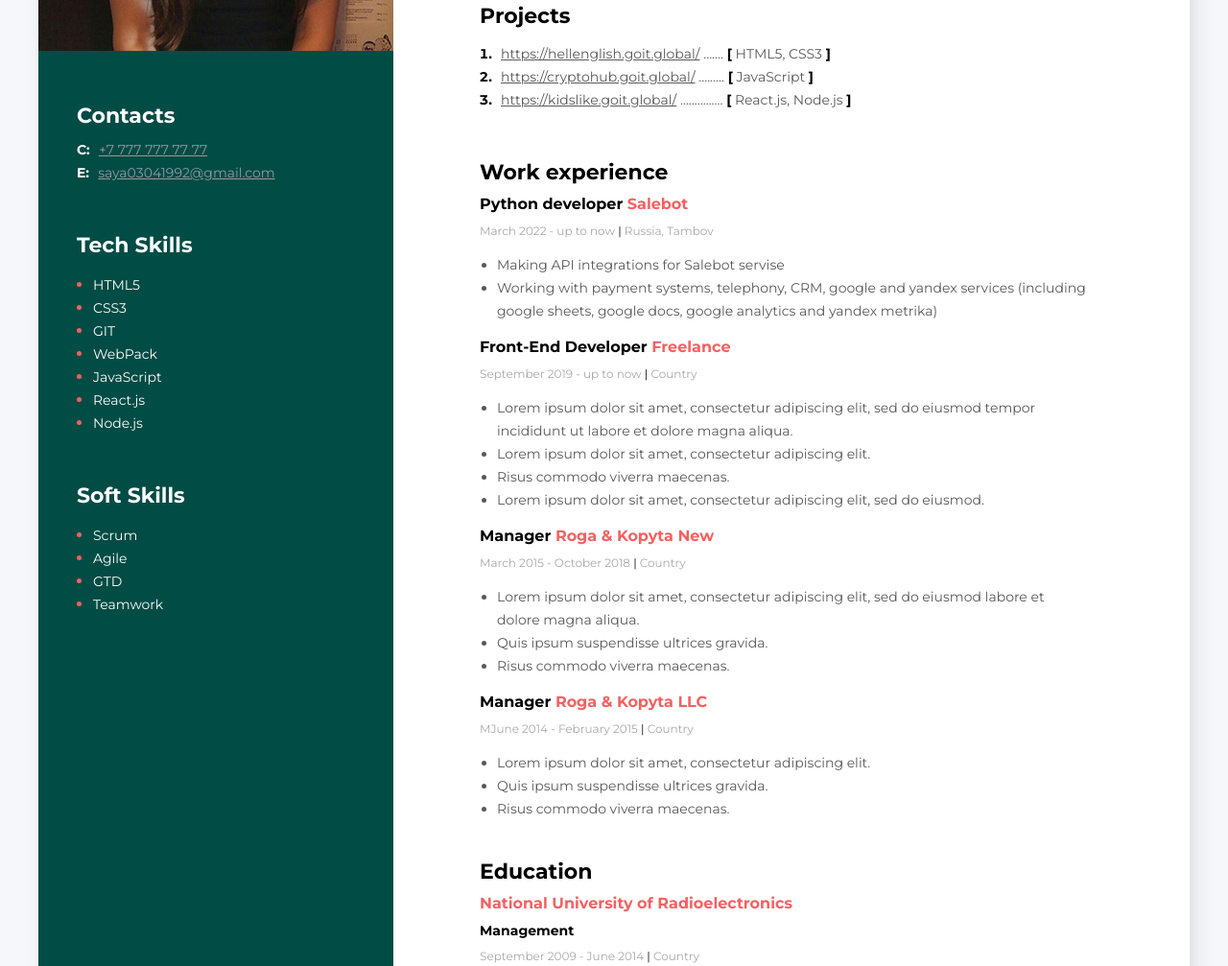
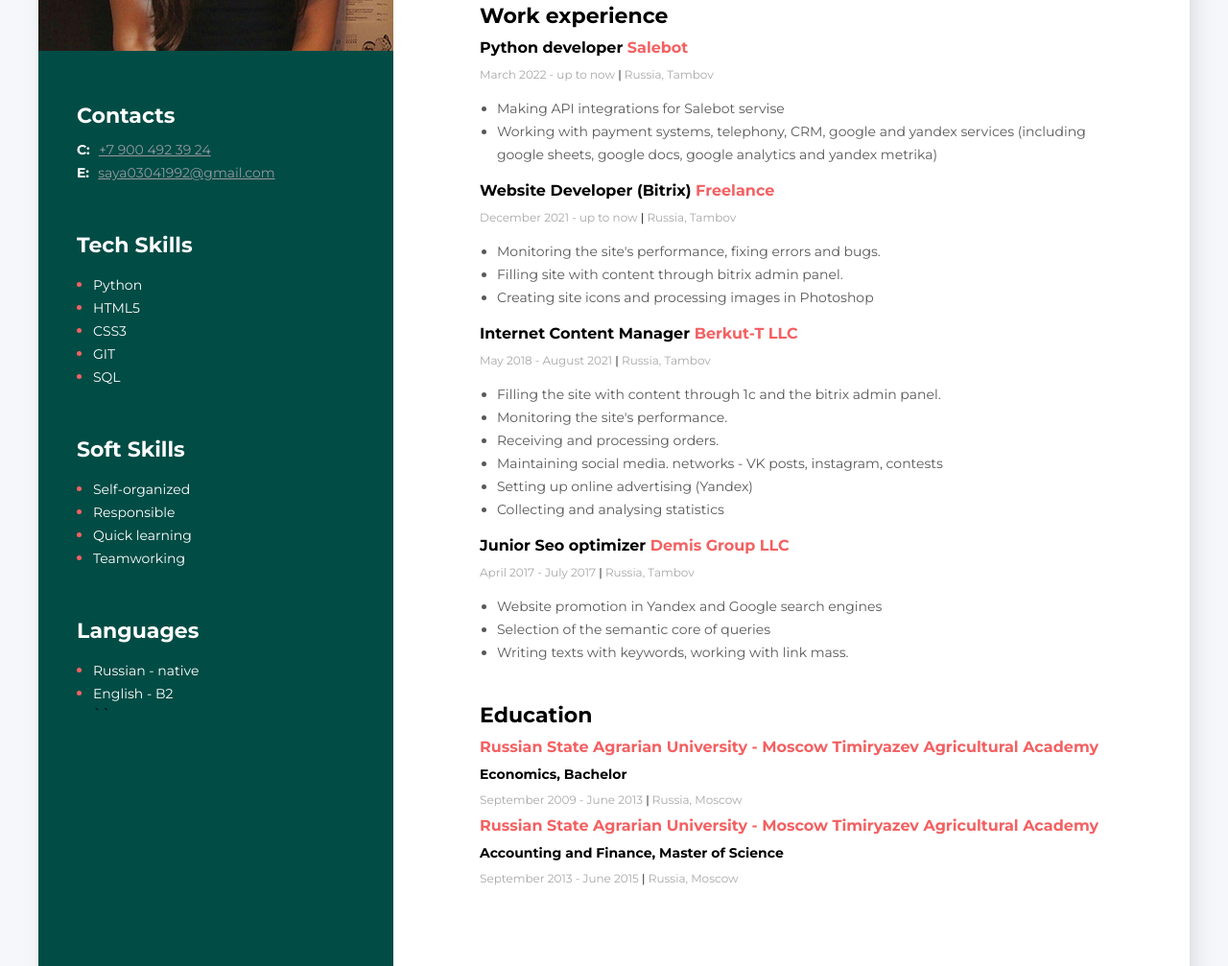
Before and after one commit to HaoGoldsmith/my-resume, a plain HTML site: page index.html in a window 1280 px wide. Shown: the part 436-1443 px from the top of the page at 96% size. Drawn offline with Linux system fonts and the light colour scheme.

Commit message:
Update index.html

```diff
--- a/index.html
+++ b/index.html
@@ -21,11 +21,11 @@
             <h2 class="about_me_profession">Junior Python Developer</h2>
             <h1 class="about_me_name">Ekaterina Nikishina</h1>
 
-            <p class="my_description">Lorem ipsum dolor sit amet, consectetur adipiscing elit, sed do eiusmod tempor incididunt ut labore et dolore magna aliqua. Quis ipsum suspendisse ultrices gravida. Risus commodo viverra maecenas accumsan lacus vel facilisis. </p>
+            <p class="my_description">I am looking for a new job in order to acquire new skills and self-development, preferably related to programming in Python. I want to learn to program at an acceptable level under the guidance of experienced professionals. </p>
             </div>
 
             <!--my projects section-->
-            <div class="my_projects_section" >
+        <!--    <div class="my_projects_section" >
             <h3 class="main_content_title">Projects</h3>
             <ol class="my_projects_list">
             <li  class="my_projects_item">
@@ -44,7 +44,7 @@
                 <span class="my_projects_bracket">[</span> React.js, Node.js <span class="my_projects_bracket">]</span></span>
             </li>
              </ol>
-            </div>
+            </div> -->
 
             <!--my work experience section-->
             <div class="my_work_experience_section">
@@ -60,21 +60,23 @@
                 <ul class="my_work_experience_duties">
                     <li class="my_work_experience_duty">Making API integrations for Salebot servise</li>
                     <li class="my_work_experience_duty">Working with payment systems, telephony, CRM, google and yandex services (including google sheets, google docs, google analytics and yandex metrika)</li>
+
+
                 </ul>
+
+
             </div>
-
 
             <!--company 1-->
             <div class="my_work_experience_companies">
-                <h4 class="my_work_experience_position">Front-End Developer <span class="my_work_experience_company">Freelance</span></h4>
+                <h4 class="my_work_experience_position">Website Developer (Bitrix) <span class="my_work_experience_company">Freelance</span></h4>
                 <p class = "my_work_experience_period">
-                    September 2019 - up to now   <span class="my_work_experience_breaker">|</span>    Country
+                    December 2021 - up to now   <span class="my_work_experience_breaker">|</span>    Russia, Tambov
                 </p>
                 <ul class="my_work_experience_duties">
-                    <li class="my_work_experience_duty">Lorem ipsum dolor sit amet, consectetur adipiscing elit, sed do eiusmod tempor incididunt ut labore et dolore magna aliqua. </li>
-                    <li class="my_work_experience_duty">Lorem ipsum dolor sit amet, consectetur adipiscing elit.</li>
-                    <li class="my_work_experience_duty">Risus commodo viverra maecenas.</li>
-                    <li class="my_work_experience_duty">Lorem ipsum dolor sit amet, consectetur adipiscing elit, sed do eiusmod. </li>
+                    <li class="my_work_experience_duty">Monitoring the site's performance, fixing errors and bugs.</li>
+                    <li class="my_work_experience_duty">Filling site with content through bitrix admin panel.</li>
+                    <li class="my_work_experience_duty">Creating site icons and processing images in Photoshop</li>
 
 
                 </ul>
@@ -84,14 +86,17 @@
 
             <!--company 2-->
             <div class="my_work_experience_companies">
-                <h4 class="my_work_experience_position">Manager <span class="my_work_experience_company">Roga & Kopyta New</span></h4>
+                <h4 class="my_work_experience_position">Internet Content Manager <span class="my_work_experience_company">Berkut-T LLC</span></h4>
                 <p class = "my_work_experience_period">
-                    March 2015 - October 2018   <span class="my_work_experience_breaker">|</span>   Country
+                    May 2018 - August 2021   <span class="my_work_experience_breaker">|</span>   Russia, Tambov
                 </p>
                 <ul class="my_work_experience_duties">
-                    <li class="my_work_experience_duty">Lorem ipsum dolor sit amet, consectetur adipiscing elit, sed do eiusmod labore et dolore magna aliqua. </li>
-                    <li class="my_work_experience_duty">Quis ipsum suspendisse ultrices gravida.</li>
-                    <li class="my_work_experience_duty">Risus commodo viverra maecenas. </li>
+                    <li class="my_work_experience_duty">Filling the site with content through 1c and the bitrix admin panel. </li>
+                    <li class="my_work_experience_duty">Monitoring the site's performance.</li>
+                    <li class="my_work_experience_duty">Receiving and processing orders. </li>
+                    <li class="my_work_experience_duty">Maintaining social media. networks - VK posts, instagram, contests</li>
+                    <li class="my_work_experience_duty">Setting up online advertising (Yandex)</li>
+                    <li class="my_work_experience_duty">Collecting and analysing statistics</li>
 
                 </ul>
 
@@ -100,14 +105,14 @@
 
             <!--company 3-->
             <div class="my_work_experience_companies">
-                <h4 class="my_work_experience_position">Manager <span class="my_work_experience_company">Roga & Kopyta LLC</span></h4>
+                <h4 class="my_work_experience_position">Junior Seo optimizer <span class="my_work_experience_company">Demis Group LLC</span></h4>
                 <p class = "my_work_experience_period">
-                    MJune 2014 - February 2015   <span class="my_work_experience_breaker">|</span>    Country
+                    April 2017 - July 2017   <span class="my_work_experience_breaker">|</span>    Russia, Tambov
                 </p>
                 <ul class="my_work_experience_duties">
-                    <li class="my_work_experience_duty">Lorem ipsum dolor sit amet, consectetur adipiscing elit.</li>
-                    <li class="my_work_experience_duty">Quis ipsum suspendisse ultrices gravida.</li>
-                    <li class="my_work_experience_duty">Risus commodo viverra maecenas. </li>
+                    <li class="my_work_experience_duty">Website promotion in Yandex and Google search engines</li>
+                    <li class="my_work_experience_duty">Selection of the semantic core of queries</li>
+                    <li class="my_work_experience_duty">Writing texts with keywords, working with link mass. </li>
 
                 </ul>
 
@@ -118,9 +123,14 @@
             <!--education-->
             <div class="my_education_section">
                 <h3 class="main_content_title">Education</h3>
-                <h4 class="my_education_univercity">National University of Radioelectronics</h4>
-                <h5 class="my_education_faculty">Management</h5>
-                <p class="my_education_period">September 2009 - June 2014   <span class="my_education_breaker">|</span>   Country</p>
+                <h4 class="my_education_univercity">Russian State Agrarian University - Moscow Timiryazev Agricultural Academy</h4>
+                <h5 class="my_education_faculty">Economics, Bachelor</h5>
+                <p class="my_education_period">September 2009 - June 2013   <span class="my_education_breaker">|</span>   Russia, Moscow</p>
+
+                <h4 class="my_education_univercity">Russian State Agrarian University - Moscow Timiryazev Agricultural Academy</h4>
+                <h5 class="my_education_faculty">
+                    Accounting and Finance, Master of Science</h5>
+                <p class="my_education_period">September 2013 - June 2015   <span class="my_education_breaker">|</span>   Russia, Moscow</p>
 
 
             </div>
@@ -134,7 +144,7 @@
                 <h3 class="sidebar_title">Contacts</h3>
                 <div>
                     <span class="contacts_section_type">C:</span>
-                    <a href="tel:+77777777777" class="contacts_section_link">+7 777 777 77 77</a>
+                    <a href="tel:+77777777777" class="contacts_section_link">+7 900 492 39 24</a>
 
                 </div>
                 <div>
@@ -147,13 +157,12 @@
             <div class="tech_skill_section">
                 <h3 class="sidebar_title">Tech Skills</h3>
                 <ul class="tech_skills_list">
+                <li class="tech_skills_item"><span class="tech_skills_item_text">Python</span></li>
                 <li class="tech_skills_item"><span class="tech_skills_item_text">HTML5</span></li>
                 <li class="tech_skills_item"><span class="tech_skills_item_text">CSS3</span></li>
                 <li class="tech_skills_item"><span class="tech_skills_item_text">GIT</span></li>
-                <li class="tech_skills_item"><span class="tech_skills_item_text">WebPack</span></li>
-                <li class="tech_skills_item"><span class="tech_skills_item_text">JavaScript</span></li>
-                <li class="tech_skills_item"><span class="tech_skills_item_text">React.js</span></li>
-                <li class="tech_skills_item"><span class="tech_skills_item_text">Node.js</span></li>
+                <li class="tech_skills_item"><span class="tech_skills_item_text">SQL</span></li>
+
                 </ul>
             </div>
 
@@ -161,10 +170,19 @@
             <div  class="soft_skill_section">
                 <h3 class="sidebar_title">Soft Skills</h3>
                 <ul class="soft_skills_list">
-                <li class="soft_skills_item"><span class="soft_skills_item_text">Scrum</span></li>
-                <li class="soft_skills_item"><span class="soft_skills_item_text">Agile</span></li>
-                <li class="soft_skills_item"><span class="soft_skills_item_text">GTD</span></li>
-                <li class="soft_skills_item"><span class="soft_skills_item_text">Teamwork</span></li>
+                <li class="soft_skills_item"><span class="soft_skills_item_text">Self-organized</span></li>
+                <li class="soft_skills_item"><span class="soft_skills_item_text">Responsible</span></li>
+                <li class="soft_skills_item"><span class="soft_skills_item_text">Quick learning</span></li>
+                <li class="soft_skills_item"><span class="soft_skills_item_text">Teamworking</span></li>
+                </ul>
+            </div>
+
+            <!--languages section-->
+            <div  class="soft_skill_section">
+                <h3 class="sidebar_title">Languages</h3>
+                <ul class="soft_skills_list">
+                <li class="soft_skills_item"><span class="soft_skills_item_text">Russian - native</span></li>
+                <li class="soft_skills_item"><span class="soft_skills_item_text">English - B2</span></li>``
                 </ul>
             </div>
 
```
